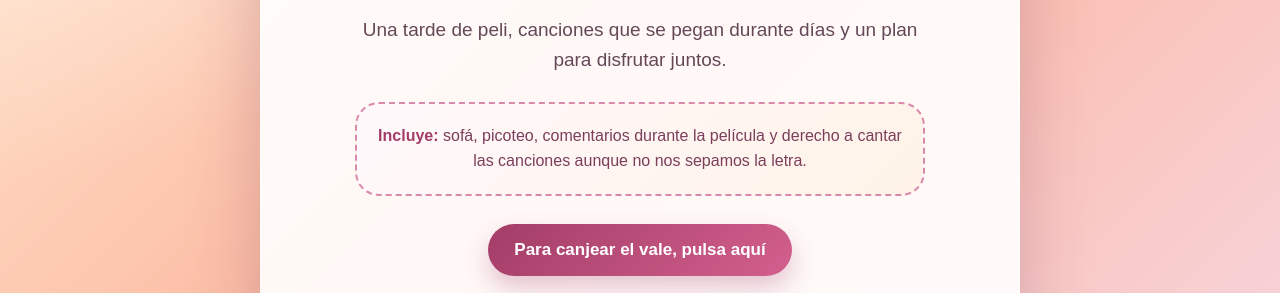
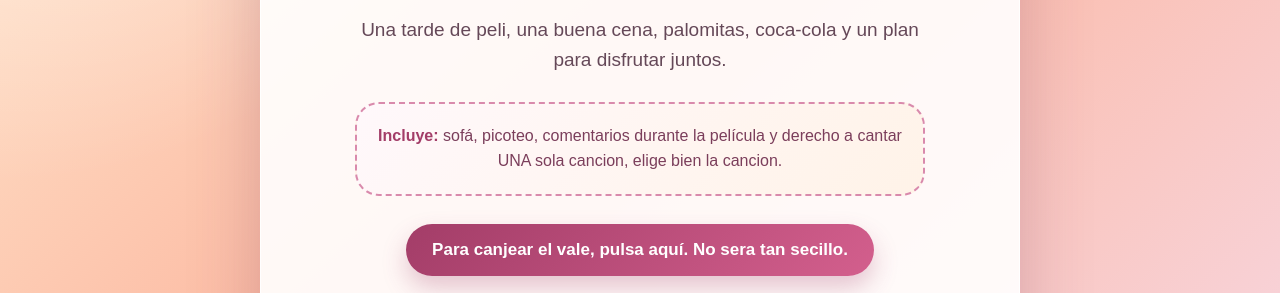
Before and after one commit to alvarito-32/Vale-Pelicula, a plain HTML site: page index.html in a window 1280 px wide. Shown: the part 345-638 px from the top of the page. Drawn offline with Linux system fonts and the light colour scheme.

Commit message:
Update index.html

```diff
--- a/index.html
+++ b/index.html
@@ -78,14 +78,14 @@
     <div class="pill">🎁 Vale especial</div>
     <h1>Vale por ver<br />High School Musical</h1>
     <p class="subtitle">
-      Una tarde de peli, canciones que se pegan durante días y un plan para disfrutar juntos.
+      Una tarde de peli, una buena cena, palomitas, coca-cola  y un plan para disfrutar juntos.
     </p>
 
     <section class="ticket">
-      <strong>Incluye:</strong> sofá, picoteo, comentarios durante la película y derecho a cantar las canciones aunque no nos sepamos la letra.
+      <strong>Incluye:</strong> sofá, picoteo, comentarios durante la película y derecho a cantar UNA sola cancion, elige bien la cancion.
     </section>
 
-    <a href="reto-star-wars.html">Para canjear el vale, pulsa aquí</a>
+    <a href="reto-star-wars.html">Para canjear el vale, pulsa aquí. No sera tan secillo.</a>
     <div class="footer">Preparado con cariño ❤️</div>
   </main>
 </body>
```
